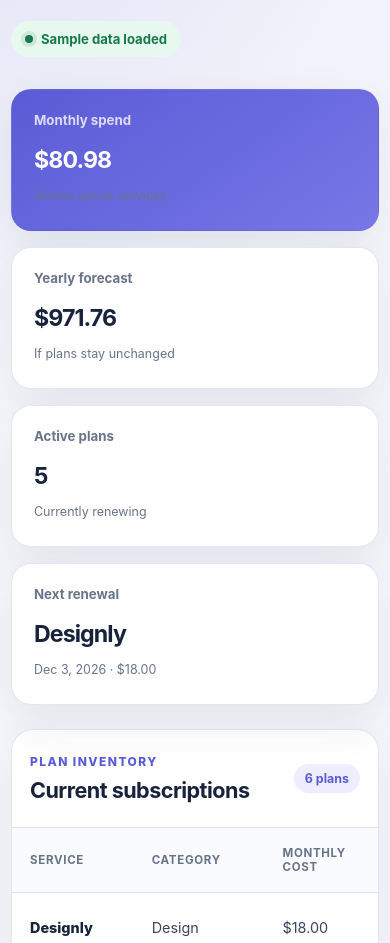
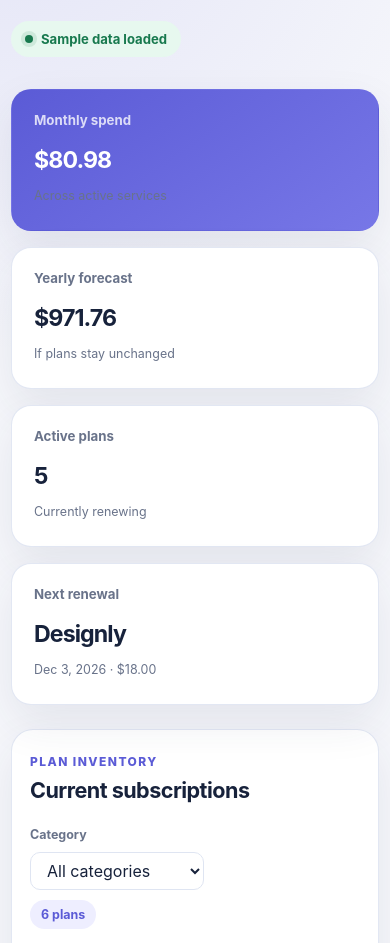
Before and after one commit to chocoHacks33/subscription-compass-dashboard, a website: page index.html in a window 390 px wide. Shown: the part 157-1100 px from the top of the page. Drawn offline with Linux system fonts and the light colour scheme.

Commit message:
feat: filter subscriptions by category

```diff
--- a/app.js
+++ b/app.js
@@ -92,6 +92,17 @@ function formatDate(dateString) {
   }).format(new Date(year, month - 1, day));
 }
 
+function getCategories(items) {
+  return [...new Set(items.map((item) => item.category))].sort((first, second) =>
+    first.localeCompare(second),
+  );
+}
+
+function filterSubscriptions(items, category) {
+  if (!category || category === 'all') return [...items];
+  return items.filter((item) => item.category === category);
+}
+
 function makeCell(text, className = '') {
   const cell = document.createElement('td');
   cell.textContent = text;
@@ -124,6 +135,26 @@ function renderSubscriptionRows(items) {
   });
 }
 
+function setupCategoryFilter(items) {
+  const filter = document.querySelector('#category-filter');
+
+  getCategories(items).forEach((category) => {
+    const option = document.createElement('option');
+    option.value = category;
+    option.textContent = category;
+    filter.append(option);
+  });
+
+  filter.addEventListener('change', () => {
+    const visibleItems = filterSubscriptions(items, filter.value);
+    renderSubscriptionRows(visibleItems);
+    document.querySelector('#plan-count').textContent =
+      visibleItems.length === items.length
+        ? `${items.length} plans`
+        : `${visibleItems.length} of ${items.length} plans`;
+  });
+}
+
 function renderDashboard(items) {
   const activeItems = getActiveSubscriptions(items);
   const nextRenewal = getNextRenewal(items);
@@ -146,6 +177,7 @@ function renderDashboard(items) {
 
 if (typeof document !== 'undefined') {
   renderDashboard(subscriptions);
+  setupCategoryFilter(subscriptions);
 }
 
 if (typeof module !== 'undefined') {
@@ -158,5 +190,7 @@ if (typeof module !== 'undefined') {
     getNextRenewal,
     formatCurrency,
     formatDate,
+    getCategories,
+    filterSubscriptions,
   };
 }
--- a/index.html
+++ b/index.html
@@ -51,12 +51,18 @@
       </section>
 
       <section class="panel" aria-labelledby="subscriptions-heading">
-        <div class="panel-heading">
+        <div class="panel-heading panel-heading--controls">
           <div>
             <p class="eyebrow">Plan inventory</p>
             <h2 id="subscriptions-heading">Current subscriptions</h2>
           </div>
-          <span id="plan-count" class="count-pill">0 plans</span>
+          <div class="panel-actions">
+            <label class="control-label" for="category-filter">Category</label>
+            <select id="category-filter">
+              <option value="all">All categories</option>
+            </select>
+            <span id="plan-count" class="count-pill" aria-live="polite">0 plans</span>
+          </div>
         </div>
 
         <div class="table-wrap">
--- a/styles.css
+++ b/styles.css
@@ -182,6 +182,32 @@ h2 {
   font-size: 0.78rem;
 }
 
+.panel-actions {
+  display: flex;
+  align-items: center;
+  gap: 10px;
+}
+
+.control-label {
+  color: var(--muted);
+  font-size: 0.78rem;
+  font-weight: 700;
+}
+
+select {
+  min-height: 38px;
+  padding: 0 34px 0 12px;
+  border: 1px solid var(--line);
+  border-radius: 10px;
+  color: var(--ink);
+  background: var(--surface);
+}
+
+select:focus-visible {
+  outline: 3px solid rgba(91, 91, 214, 0.24);
+  outline-offset: 2px;
+}
+
 .table-wrap {
   overflow-x: auto;
 }
@@ -249,6 +275,12 @@ tbody tr:last-child td {
     flex-direction: column;
   }
 
+  .panel-heading--controls,
+  .panel-actions {
+    align-items: flex-start;
+    flex-direction: column;
+  }
+
   .metric-grid {
     grid-template-columns: 1fr;
   }
```
Also changed, not shown: test/app.test.js (+20 -0 lines).
